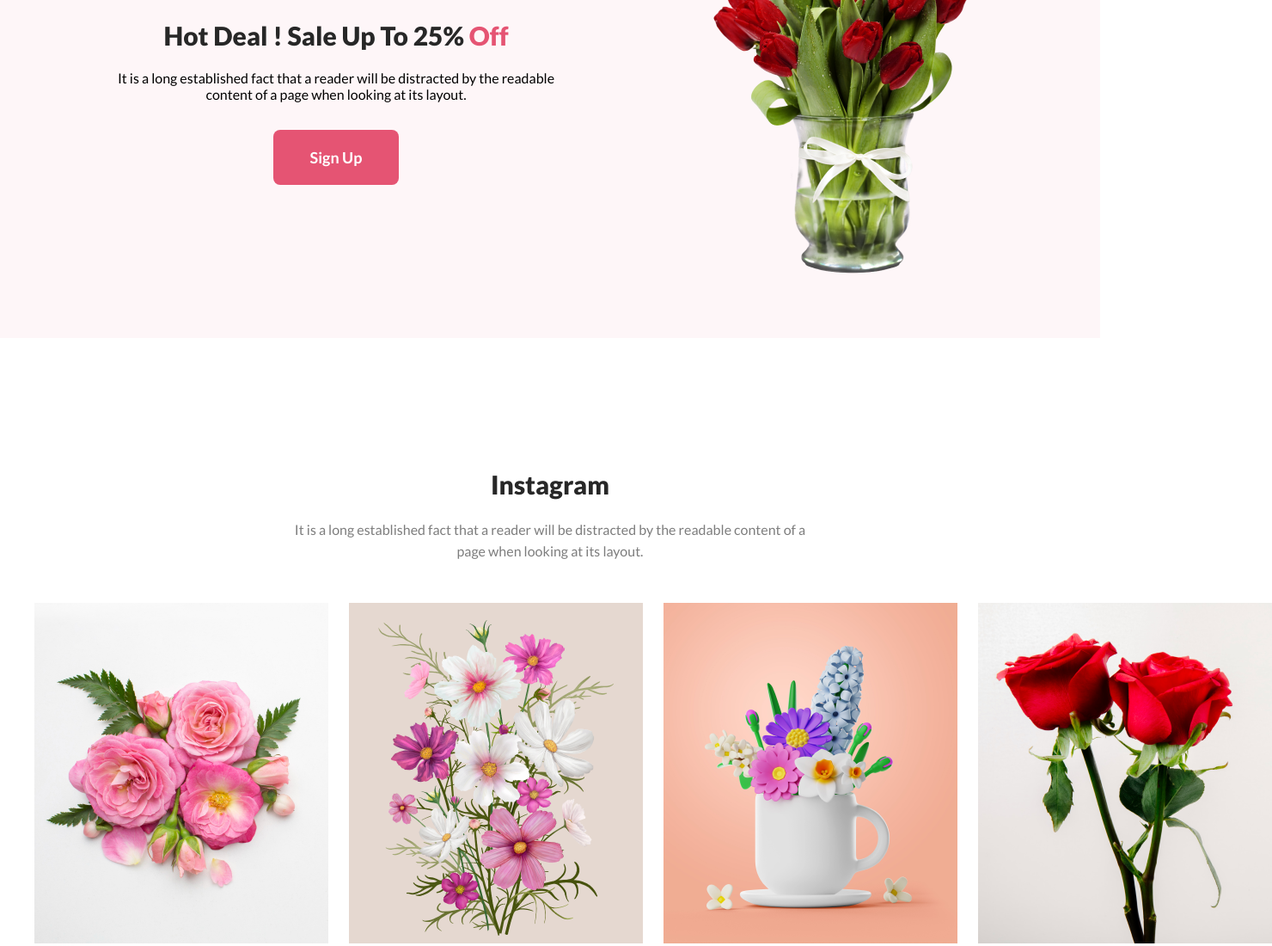
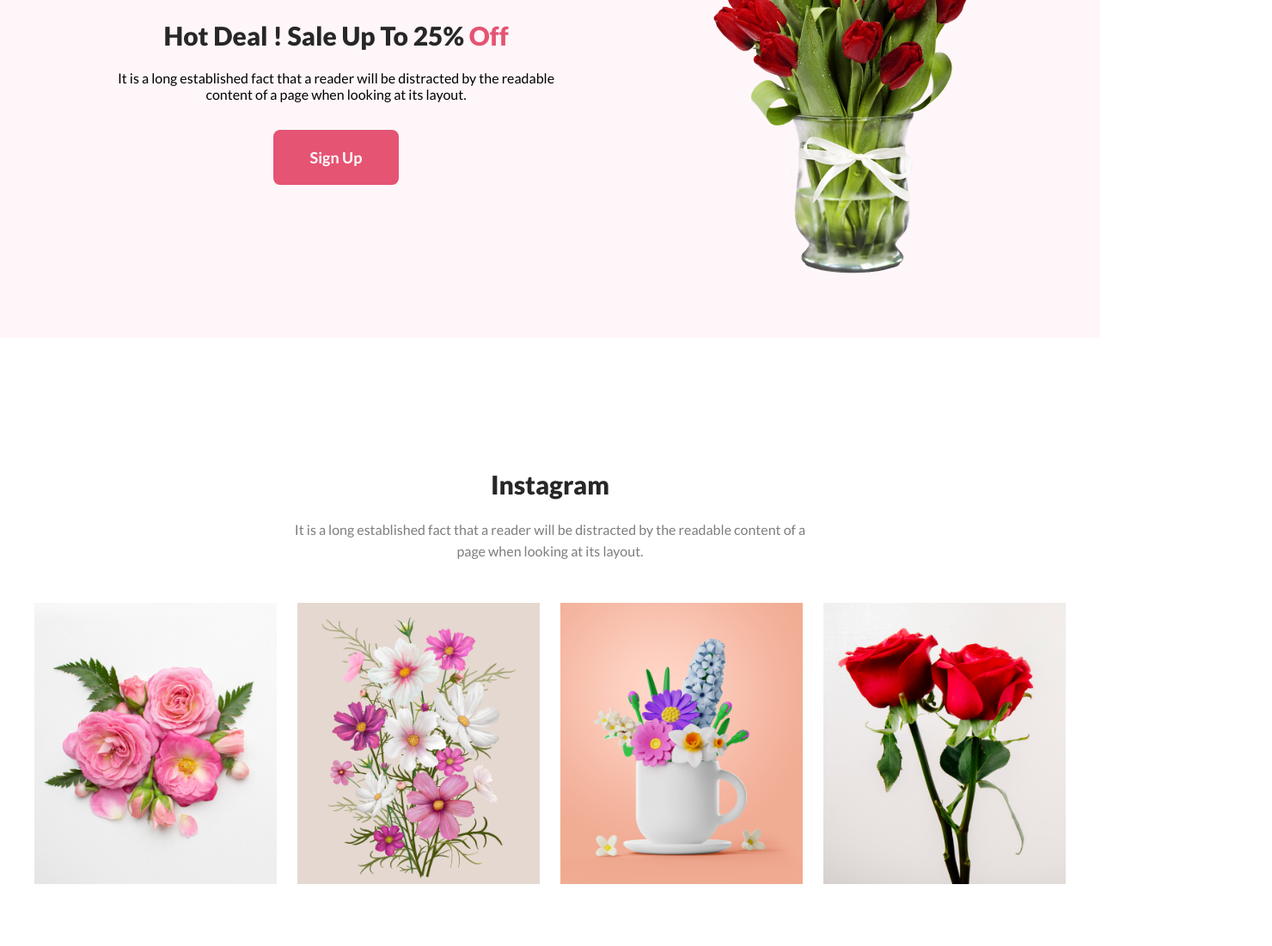
Before and after one commit to mohibuluzzal/flower-shop-website, a plain HTML site: page index.html in a window 1280 px wide. Shown: the part 2030-3130 px from the top of the page at 86% size, 1480 px wide, since content can reach past the window. Drawn offline with Linux system fonts and the light colour scheme.

Commit message:
editing insta img

```diff
--- a/style/style.css
+++ b/style/style.css
@@ -199,3 +199,6 @@ body{
     gap: 24px;
     margin-top: 48px;
 }
+.insta-images img{
+    width: 100%;
+}
```
